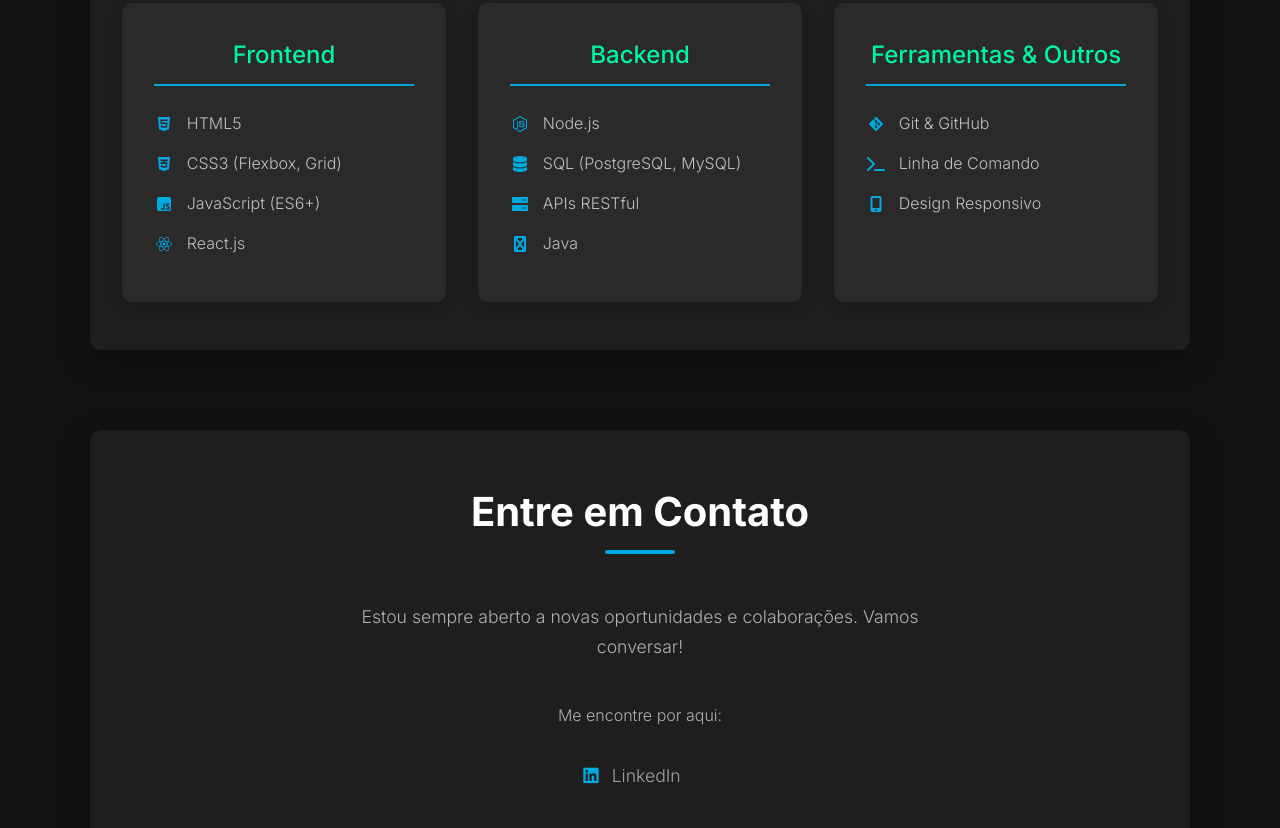
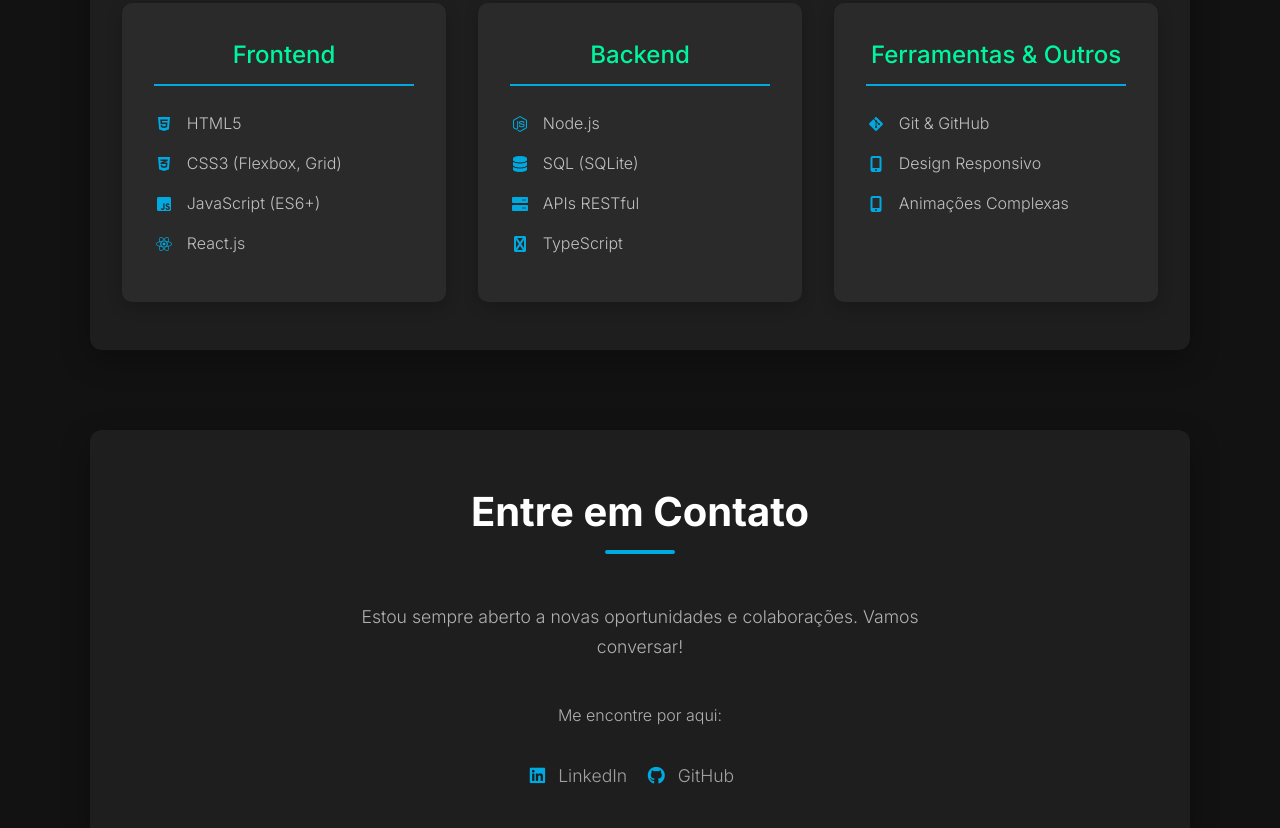
Before and after one commit to IsaacSuterp/Portf-lio, a plain HTML site: page index.html in a window 1280 px wide. Shown: the part 2692-3520 px from the top of the page. Drawn offline with nearby package versions, Linux system fonts and the light colour scheme.

Commit message:
Update index.html

```diff
--- a/index.html
+++ b/index.html
@@ -9,6 +9,7 @@
     <link rel="preconnect" href="https://fonts.gstatic.com" crossorigin>
     <link href="https://fonts.googleapis.com/css2?family=Inter:wght@300;400;500;700;900&display=swap" rel="stylesheet">
     <link rel="stylesheet" href="https://cdnjs.cloudflare.com/ajax/libs/font-awesome/6.0.0-beta3/css/all.min.css">
+    <link rel="shortcut icon" type="imagex/png" href="./images/icon.ico">
 </head>
 <body>
 
@@ -118,17 +119,17 @@
                 <h3>Backend</h3>
                 <ul>
                     <li><i class="fab fa-node-js"></i> Node.js</li>
-                    <li><i class="fas fa-database"></i> SQL (PostgreSQL, MySQL)</li>
+                    <li><i class="fas fa-database"></i> SQL (SQLite)</li>
                     <li><i class="fas fa-server"></i> APIs RESTful</li>
-                    <li><i class="fas fa-java"></i> Java</li>
+                    <li><i class="fas fa-java"></i> TypeScript</li>
                 </ul>
             </div>
             <div class="habilidade-categoria">
                 <h3>Ferramentas & Outros</h3>
                 <ul>
                     <li><i class="fab fa-git-alt"></i> Git & GitHub</li>
-                    <li><i class="fas fa-terminal"></i> Linha de Comando</li>
                     <li><i class="fas fa-mobile-alt"></i> Design Responsivo</li>
+                    <li><i class="fas fa-mobile-alt"></i> Animações Complexas</li>
                 </ul>
             </div>
         </div>
@@ -140,6 +141,7 @@
         <div class="contato-alternativas">
             <p>Me encontre por aqui:</p>
             <a href="https://www.linkedin.com/in/isaac-oliveira-souza-a28885230/" target="_blank" class="social-link"><i class="fab fa-linkedin"></i> LinkedIn</a>
+            <a href="https://github.com/IsaacSuterp" target="_blank" class="social-link"><i class="fab fa-github"></i> GitHub</a>
         </div>
     </section>
 
```
